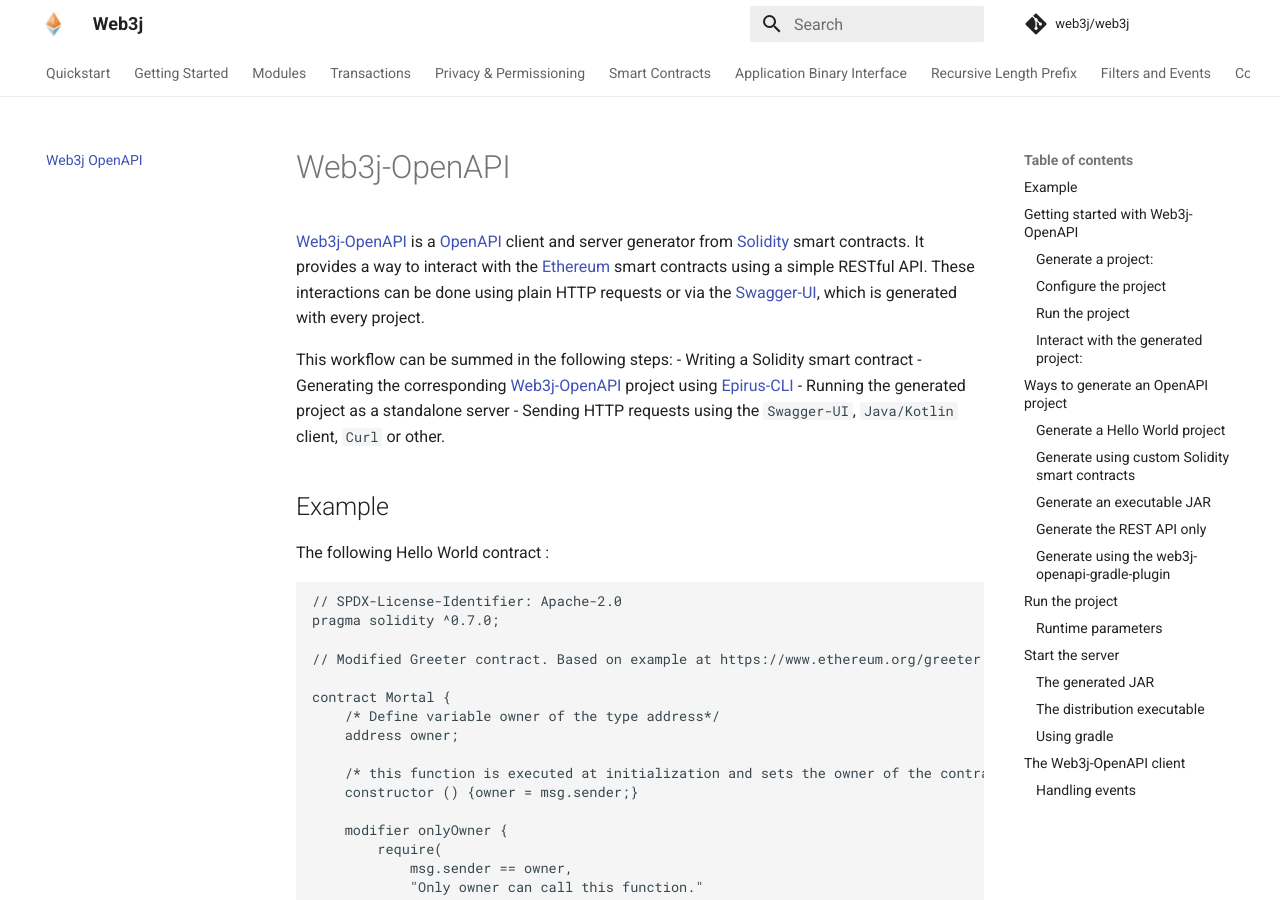
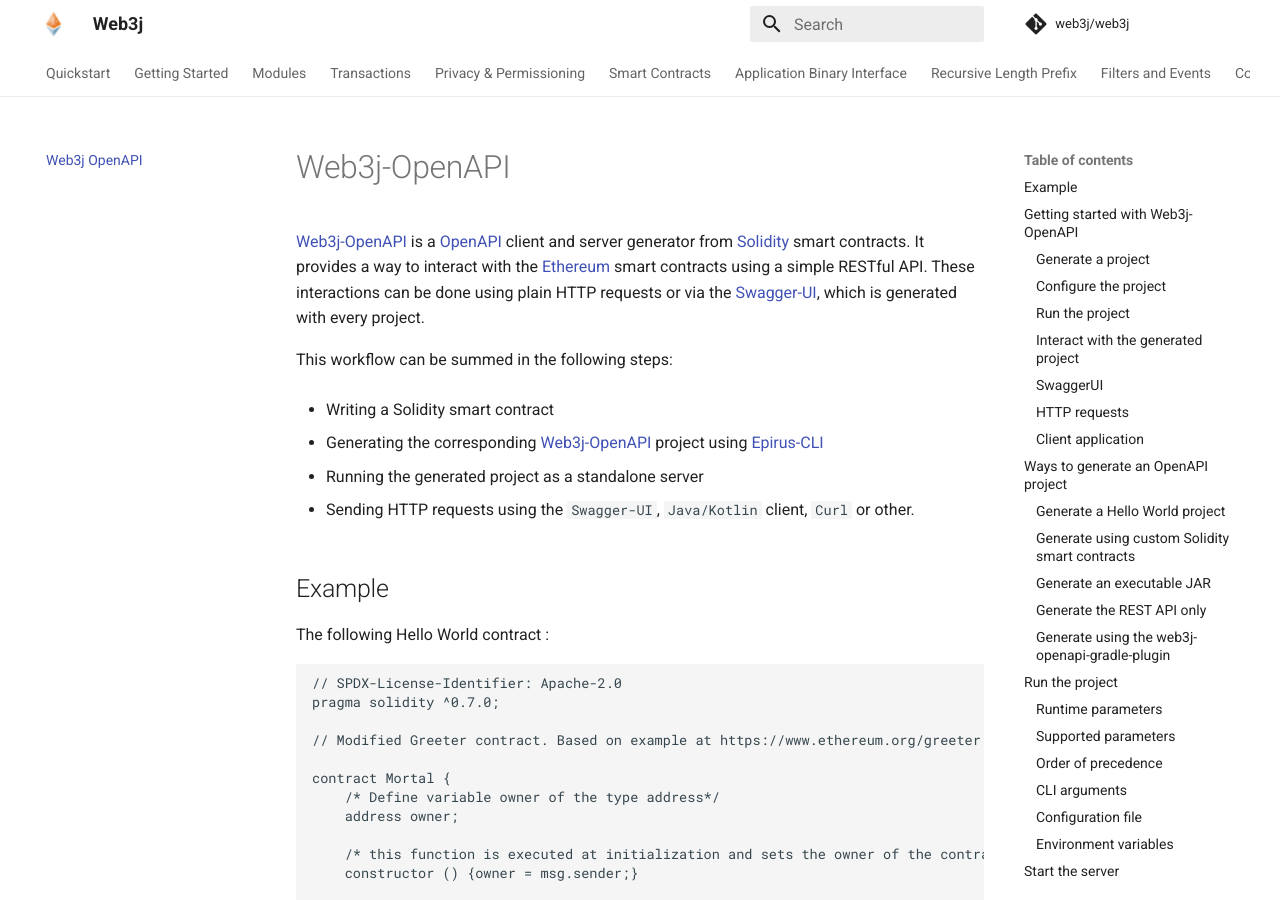
Before and after one commit to hyperledger/web3j-docs, an MkDocs documentation site: the page built from docs/web3j_openapi.md, in a window 1280 px wide and 900 px high. Built offline with MkDocs 1.6.1 and Material for MkDocs 9.7.7, drawn with Linux system fonts in a browser that asks for light colours; comment, search, counter and statistics services are not loaded; some of the changed text lies outside the part shown.

Commit message:
cosmetics

````diff
--- a/docs/web3j_openapi.md
+++ b/docs/web3j_openapi.md
@@ -8,9 +8,13 @@ or via the [Swagger-UI](https://swagger.io/tools/swagger-ui/),
 which is generated with every project.
 
 This workflow can be summed in the following steps:
+
 - Writing a Solidity smart contract
+
 - Generating the corresponding [Web3j-OpenAPI](https://github.com/web3j/web3j-openapi) project using [Epirus-CLI](https://docs.epirus.io/quickstart)
+
 - Running the generated project as a standalone server
+
 - Sending HTTP requests using the `Swagger-UI`, `Java/Kotlin` client, `Curl` or other.
 
 ## Example
@@ -142,7 +146,7 @@ The available events are:
 
 ## Getting started with Web3j-OpenAPI
 
-### Generate a project:
+### Generate a project
 To generate an OpenAPI project using the [Web3j-OpenAPI](https://github.com/web3j/web3j-openapi) generator, you need to have the [Epirus-CLI](https://docs.epirus.io/quickstart) installed on your machine (Note - the Epirus CLI has replaced the Web3j CLI).
 It’s easy to do (for Windows instructions head [here](https://docs.epirus.io/quickstart/#installation)):
 
@@ -205,23 +209,23 @@ You should be able to run the server and see the following:
 
 ![image](img/Web3j-OpenAPI/Server_logs.png)
 
-### Interact with the generated project:
+### Interact with the generated project
 Interactions can be done in multiple ways :
 
-#### SwaggerUI
+### SwaggerUI
 The generated `SwaggerUI` is located on `{host}:{port}/swagger-ui` and can be used
 to do all possible interactions with the API. eg:
 
 ![image](img/Web3j-OpenAPI/SwaggerUI_3.png)
 
-#### HTTP requests
+### HTTP requests
 Sending HTTP requests via tools like `Curl`:
 
 ```
 $ curl -X POST "http://{host}:{port}/HelloWorldProject/contracts/helloworld/{contract address}/NewGreeting" -H "accept: application/json" -H "Content-Type: application/json" -d "{\"_greet\":\"Hello Web3j-OpenAPI\"}"
 ```
 
-#### Client application
+### Client application
 It is also possible to interact using a Java/Kotlin client application.
 This latter can be done using our client implementation.
 
@@ -355,7 +362,7 @@ be set. There are multiple ways of doing so:
 Also, you can run the project without worrying about any of this
 using the [Epirus-cli](https://docs.epirus.io/quickstart/#deployment)
 
-#### Supported parameters
+### Supported parameters
 
 |  Name                   | Default value                       | Description |
 |-------------------------|:-----------------------------------:|-------------|
@@ -378,7 +385,7 @@ interacting with the Ethereum network `endpoint`.
 
 The remaining options are optional.
 
-#### Order of precedence
+### Order of precedence
 
 The parameters can be specified interchangeably between different sources.
 ie, you can have some defined in a default configuration file and others in environment
@@ -394,7 +401,7 @@ However, for duplicated values, we enforce the following order :
 
 Check the following sections for more information.
 
-#### CLI arguments
+### CLI arguments
 
 The CLI arguments can be passed to the command the usual way.
 
@@ -412,7 +419,7 @@ $ <command> \
     --contract-addresses contract1=0x1234,contract2=0x123
 ```
 
-#### Configuration file
+### Configuration file
 
 You can put the parameters in a **configuration file**. This latter, can be
 `YAML`, `Json` or `Java properties` type of files.
@@ -479,7 +486,7 @@ server.port=9090
 ```
 
 
-#### Environment variables
+### Environment variables
 
 The easiest way to provide the runtime parameters is through environment variables.
 
@@ -487,7 +494,7 @@ The rule is to:
 - Replace the `-` with a `_` : `private-key => private_key`
 - Upper case the options' names : `private-key => PRIVATE_KEY`
 
-##### Example
+#### Example
 ```
 $ export WEB3J_ENDPOINT=<link to your Ethereum node>
 $ export WEB3J_OPENAPI_HOST=localhost
@@ -499,11 +506,11 @@ $ export WEB3J_OEPNAPI_CONFIG_FILE=~/myConfig.yaml
 And one of the following:
 
 - A raw private key :
-```shell script
+```
 $ export WEB3J_PRIVATE_KEY=0x1234
 ```
 - A wallet :
-```shell script
+```
 $ export WEB3J_WALLET_PATH=~/myWallet.json
 $ export WEB3J_WALLET_PASSWORD=myStrongPassword
 ```
````
Also changed, not shown: other parts of docs/web3j_openapi.md (+3 -0 lines).
